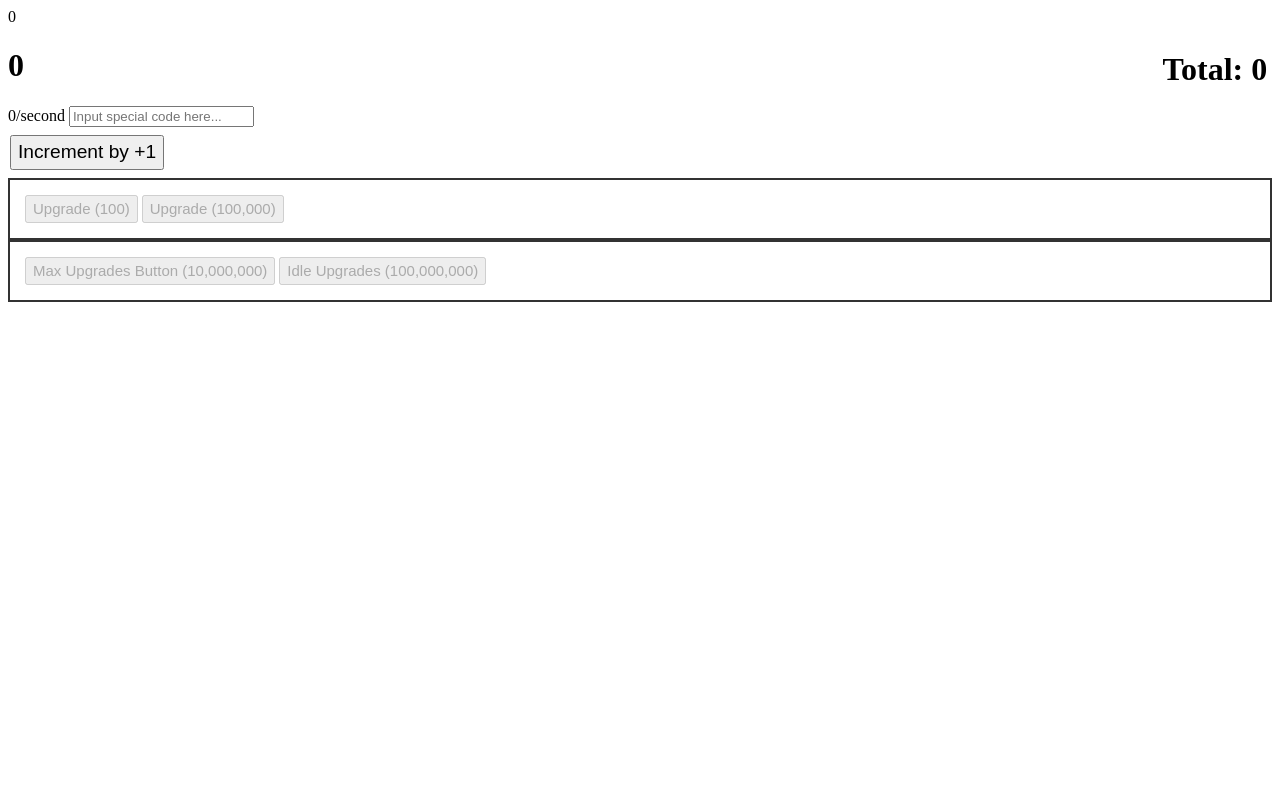
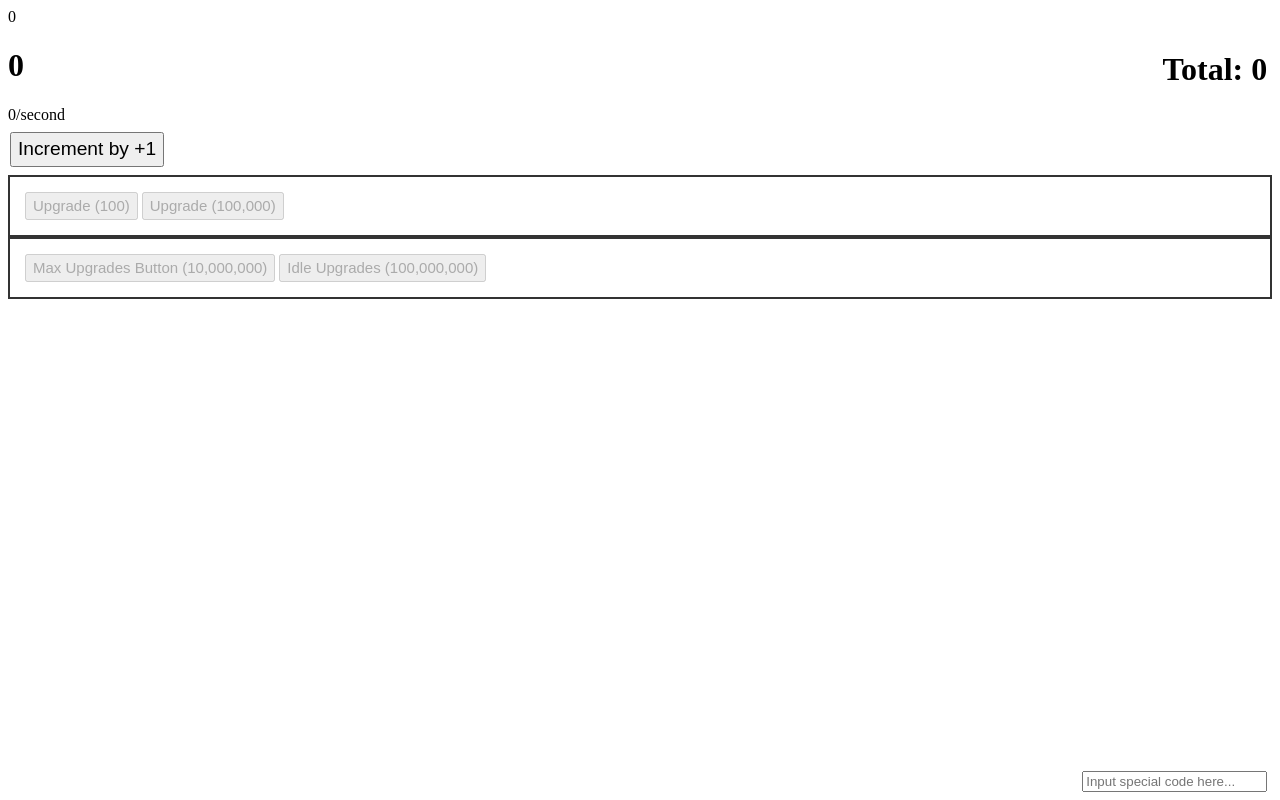
Before and after one commit to TheCarrotCutter/Number-Incrementator, a Flask app: page / in a window 1280 px wide. Run offline with Flask 2, Linux system fonts and the light colour scheme.

Commit message:
Update styles.css

```diff
--- a/api/static/styles.css
+++ b/api/static/styles.css
@@ -21,6 +21,12 @@
     right: 1%;
 }
 
+.debug_code {
+    position: fixed;
+    bottom: 1%;
+    right: 1%;
+}
+
 button {
     font-size: 15px;
     width: auto;
```
